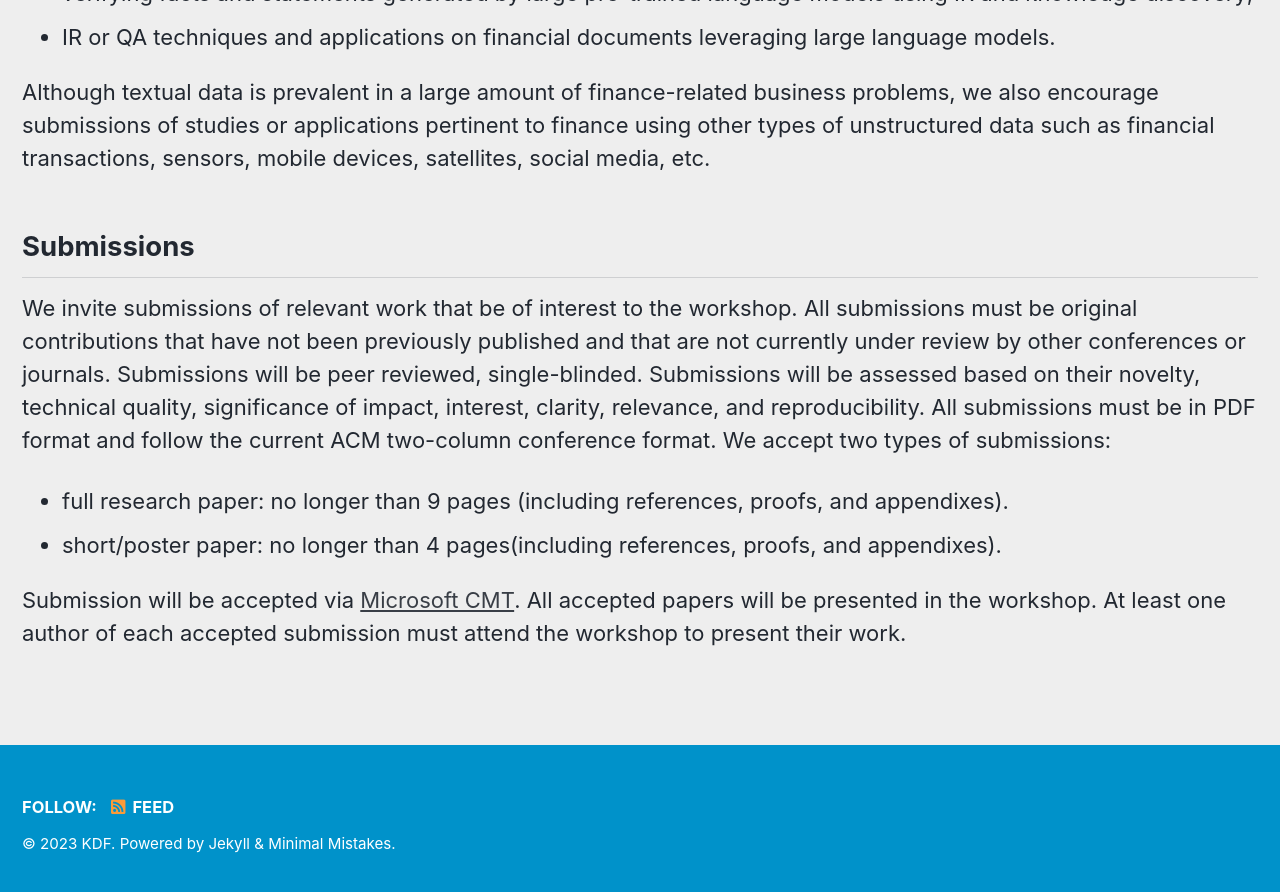
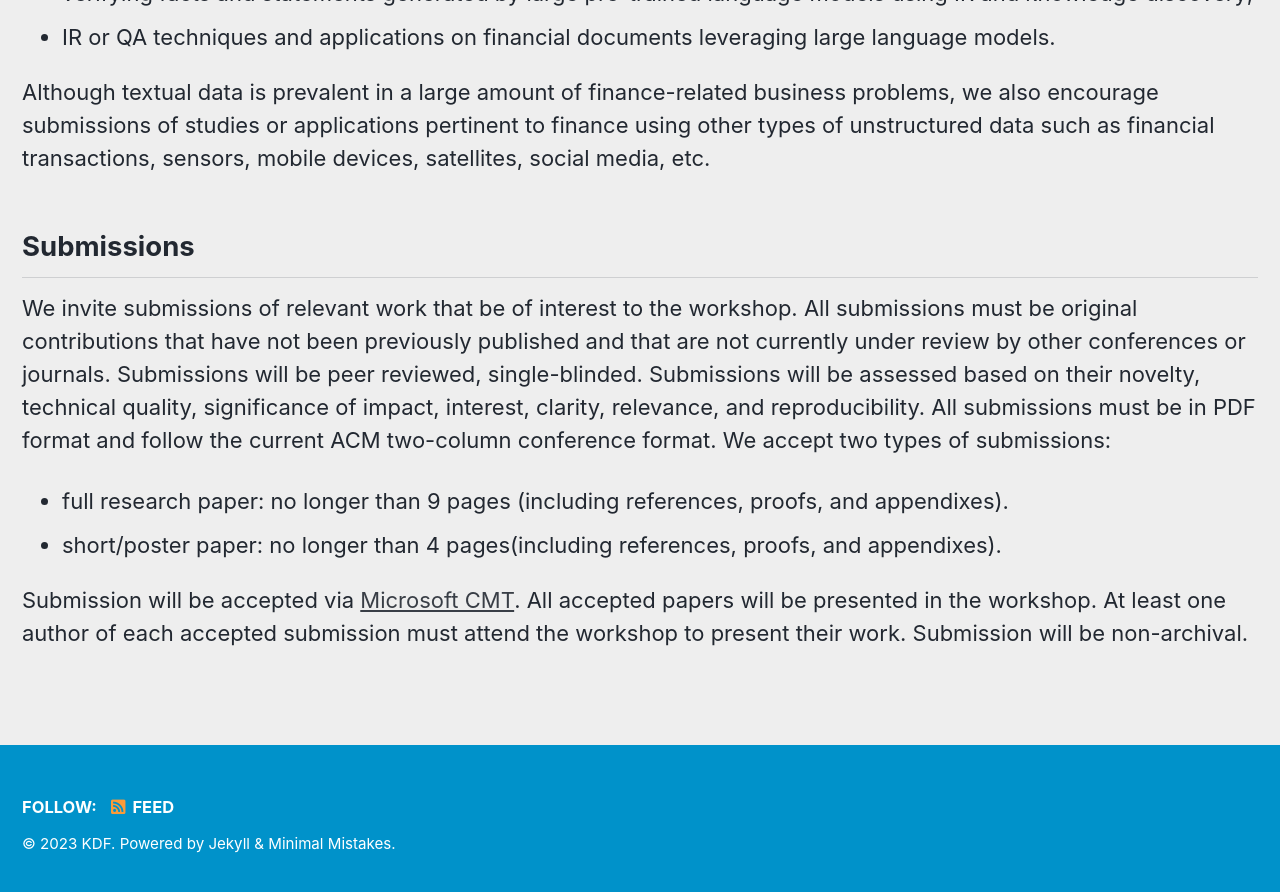
Before and after one commit to kdf-workshop/kdf23, a Jekyll site: the page built from _pages/call_for_papers.md, in a window 1280 px wide and 900 px high, scrolled down 1379 px. Shown: the top 892 px of the window. Built offline with Jekyll 4.4.1, drawn with Linux system fonts in a browser that asks for light colours; cached includes are drawn as plain includes.

Commit message:
Update call_for_papers.md

```diff
--- a/_pages/call_for_papers.md
+++ b/_pages/call_for_papers.md
@@ -34,4 +34,4 @@ We invite submissions of relevant work that be of interest to the workshop. All
 - full research paper: no longer than 9 pages (including references, proofs, and appendixes).
 - short/poster paper: no longer than 4 pages(including references, proofs, and appendixes).
 
-Submission will be accepted via <a href="https://cmt3.research.microsoft.com/KDF2023/">Microsoft CMT</a>. All accepted papers will be presented in the workshop. At least one author of each accepted submission must attend the workshop to present their work.
+Submission will be accepted via <a href="https://cmt3.research.microsoft.com/KDF2023/">Microsoft CMT</a>. All accepted papers will be presented in the workshop. At least one author of each accepted submission must attend the workshop to present their work. Submission will be non-archival.
```
